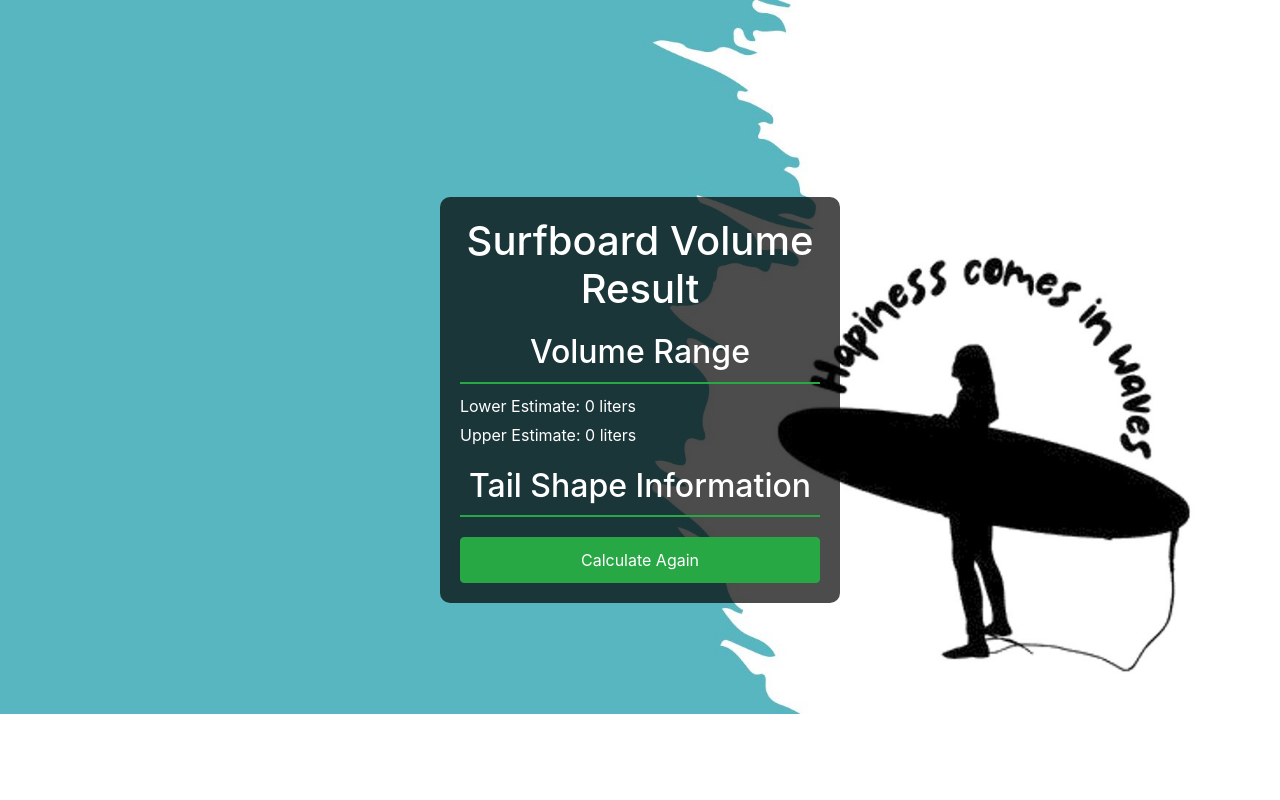
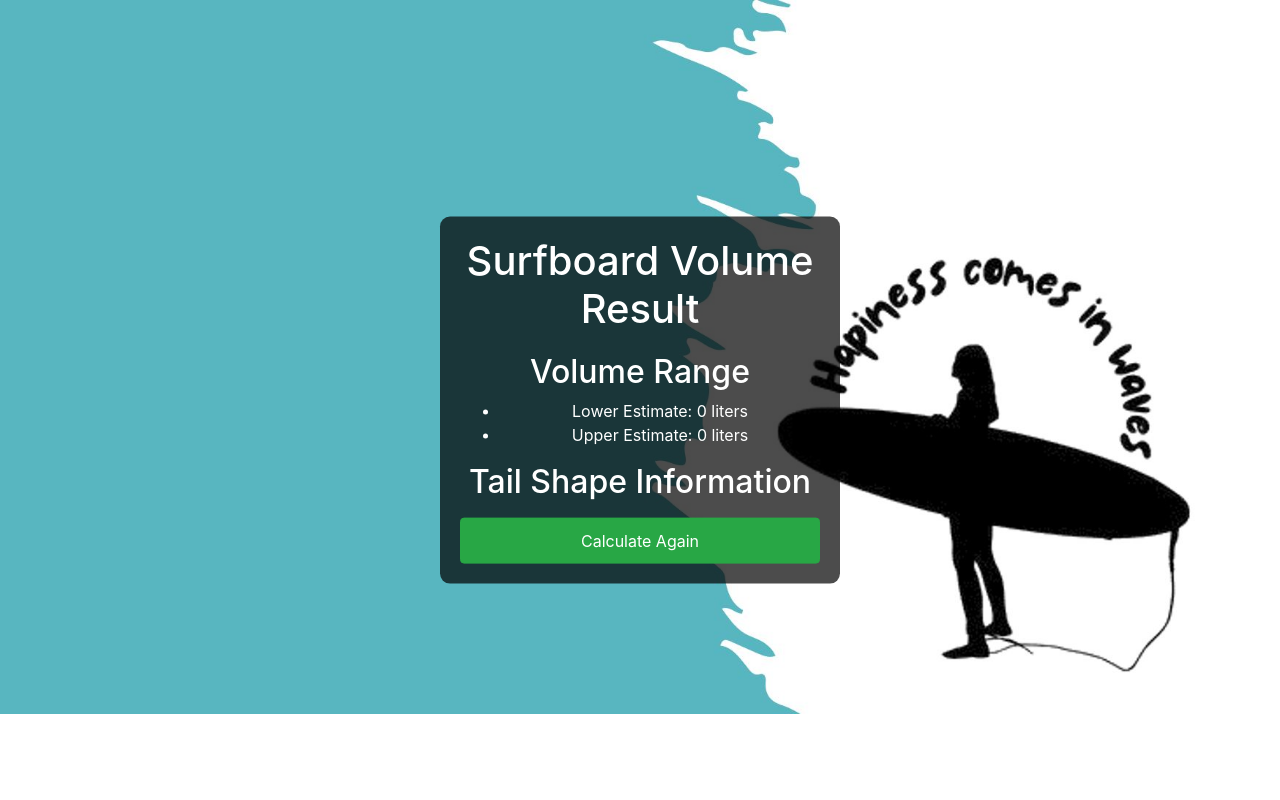
Before and after one commit to Catash37/surfsapp, a Flask app: template templates/result.html in a window 1280 px wide. Run offline with Flask 3, Linux system fonts and the light colour scheme; the template is opened without the code that fills it, so the values that code supplies are empty; some libraries are stand-ins or nearby versions.

Commit message:
Update result.html

```diff
--- a/templates/result.html
+++ b/templates/result.html
@@ -8,15 +8,13 @@
     <style>
         body {
             background-image: url("{{ url_for('static', filename='wallpaper.jpeg') }}");
-            background-size: contain;
+            background-size: 100% auto;
             background-repeat: no-repeat;
             color: #fff;
             margin: 0;
             padding: 0;
             height: 100vh;
-            display: flex;
-            justify-content: center;
-            align-items: center;
+            position: relative;
         }
         .container {
             background-color: rgba(0, 0, 0, 0.7);
@@ -25,26 +23,27 @@
             width: 100%;
             max-width: 400px;
             text-align: center;
+            position: absolute;
+            top: 50%;
+            left: 50%;
+            transform: translate(-50%, -50%);
         }
         h1 {
             margin-bottom: 20px;
         }
-        .section {
+        .form-group {
             margin-bottom: 20px;
         }
-        .section h2 {
-            border-bottom: 2px solid #28a745;
-            padding-bottom: 10px;
-            margin-bottom: 10px;
+        .form-control-label {
+            display: block;
+            text-align: left;
+            margin-bottom: 5px;
         }
-        ul {
-            list-style-type: none;
-            padding: 0;
-            margin: 0;
-            text-align: left;
-        }
-        li {
-            margin: 5px 0;
+        .form-control {
+            width: 100%;
+            padding: 10px;
+            border: 1px solid #ced4da;
+            border-radius: 5px;
         }
         .btn-primary {
             background-color: #28a745;
@@ -53,6 +52,7 @@
             padding: 10px;
         }
     </style>
+
 </head>
 <body>
     <div class="container">
```
Lines whose indentation alone changed are shown as unchanged.
